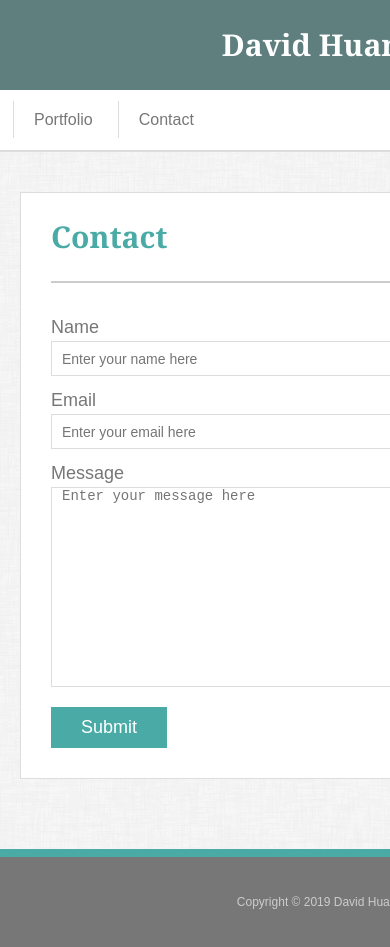
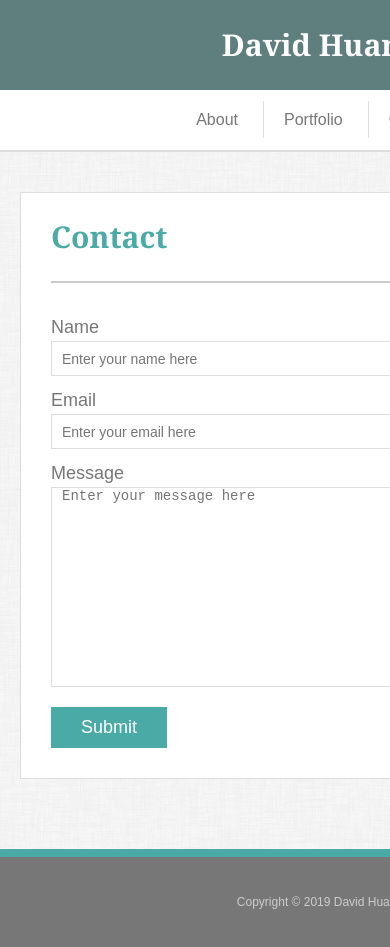
Before and after one commit to dhuan008/Responsive-Portfolio, a plain HTML site: page contact.html in a window 390 px wide. Shown: the top 947 px of the page. Drawn offline with Linux system fonts and the light colour scheme.

Commit message:
undo fix

```diff
--- a/assets/css/style.css
+++ b/assets/css/style.css
@@ -264,7 +264,7 @@ nav a:hover {
 /* On screens 640px and less */
 @media screen and (max-width: 640px) {
 	.wrapper {
-		width: auto;
+		width: 640px;
 		margin: 0px;
 	}
 	header {
--- a/contact.html
+++ b/contact.html
@@ -3,7 +3,7 @@
 
 <head>
     <meta charset="UTF-8">
-    <meta name="viewport" content="width=device-width,initial-scale=1,maximum-scale=1" />
+    <meta name="viewport" content="width=device-width, initial-scale=.75,maximum-scale=1" />
     <title>Contact</title>
     <link rel="stylesheet" type="text/css" href="assets/css/reset.css">
     <link rel="stylesheet" type="text/css" href="assets/css/style.css">
```
